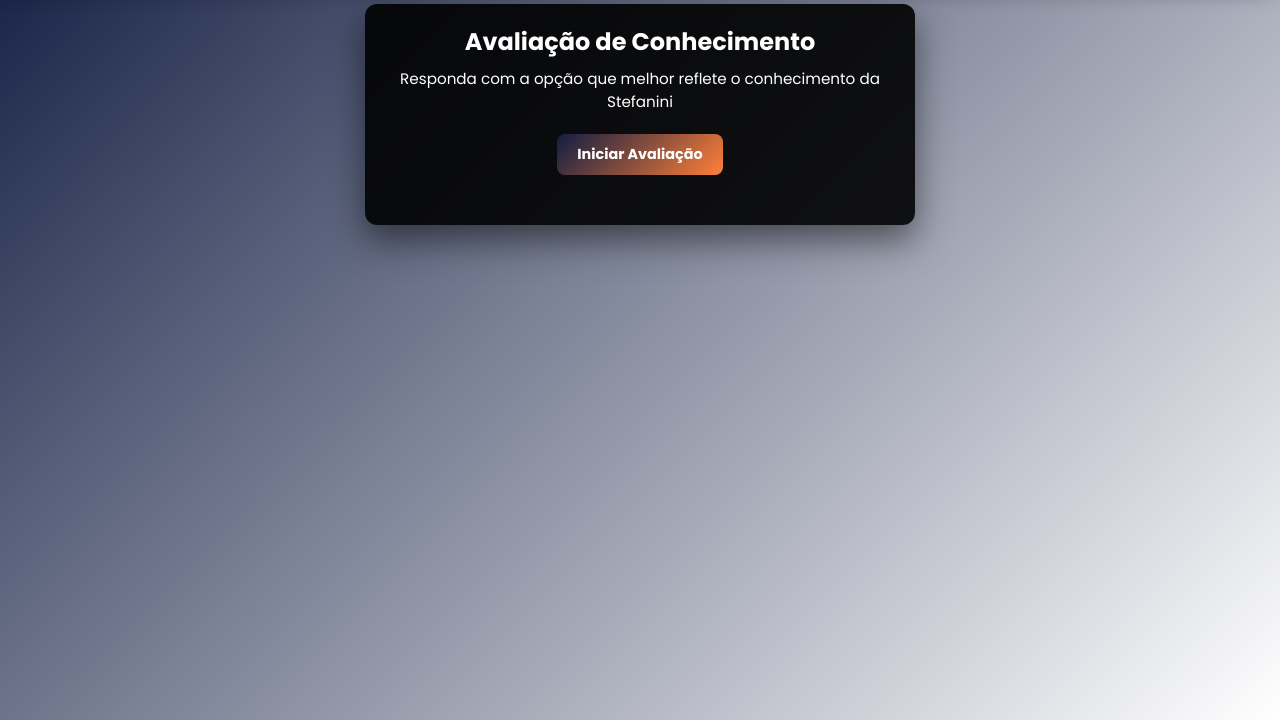
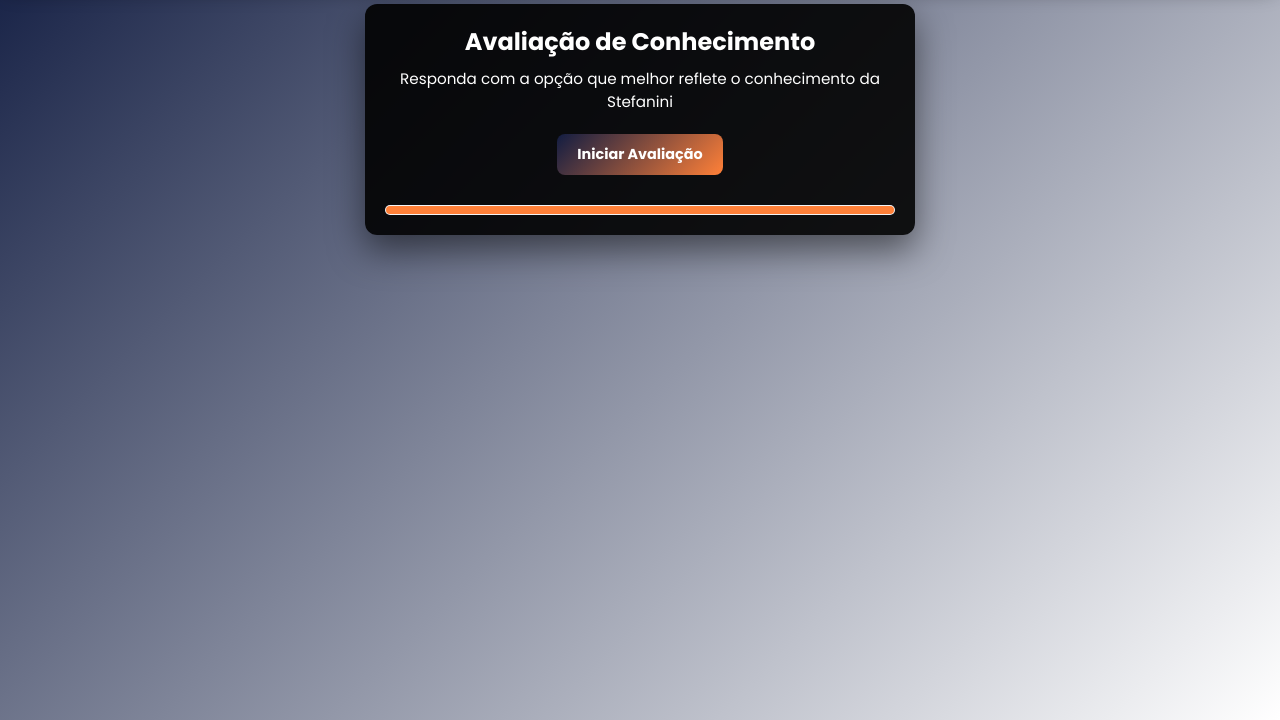
Before and after one commit to ViniciusFrancelino/stefanini-quiz-challenge, a website: page public/html/quiz.html in a window 1280 px wide. Shown: the part 80-800 px from the top of the page. Drawn offline with Linux system fonts and the light colour scheme.

Commit message:
feat: adiciona html e css da barra de tempo

```diff
--- a/public/css/quiz.css
+++ b/public/css/quiz.css
@@ -116,11 +116,11 @@
     font-size: 0.95rem;
 }
 
-#inicio-quiz h1{
+#inicio-quiz h1 {
     color: var(--white);
 }
 
-#inicio-quiz p{
+#inicio-quiz p {
     color: var(--white);
 }
 
@@ -172,7 +172,7 @@
     background-color: var(--terciaria);
 }
 
-.opcao input:checked + label {
+.opcao input:checked+label {
     background-color: var(--secondary);
 }
 
@@ -220,3 +220,18 @@
     font-size: 1rem;
     margin: 5px 0;
 }
+
+#containerTempo {
+    width: 100%;
+    height: 10px;
+    background-color: var(--cinza);
+    border-radius: 12px;
+    padding: 1px;
+}
+
+#barraTempo {
+    height: 100%;
+    width: 100%;
+    background-color: var(--secondary);
+    border-radius: 12px;
+}
--- a/public/html/quiz.html
+++ b/public/html/quiz.html
@@ -68,6 +68,11 @@
                     <div id="resultado_mensagem" style="display: none;"></div>
                     <span id="spanCertas" style="color: green; padding: 10px;"></span>
                     <span id="spanErradas" style="color: red;"></span>
+
+                    <div id="containerTempo">
+                        <div id="barraTempo"></div>
+                    </div>
+
                     <button type="button" id="botao_visualizar" style="display: none;"
                         onclick="irParaRanking()">Visualizar Ranking</button>
                 </div>
```
